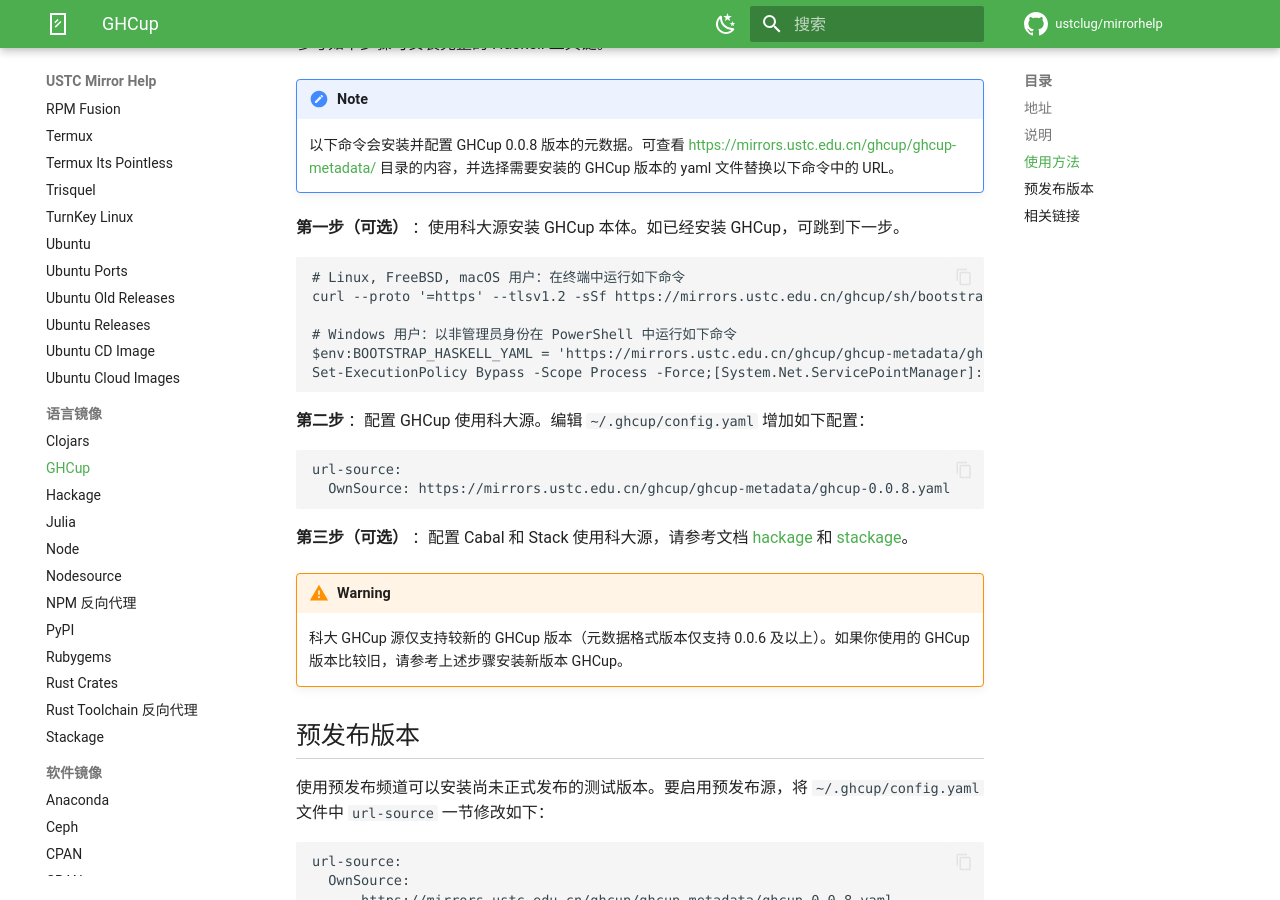
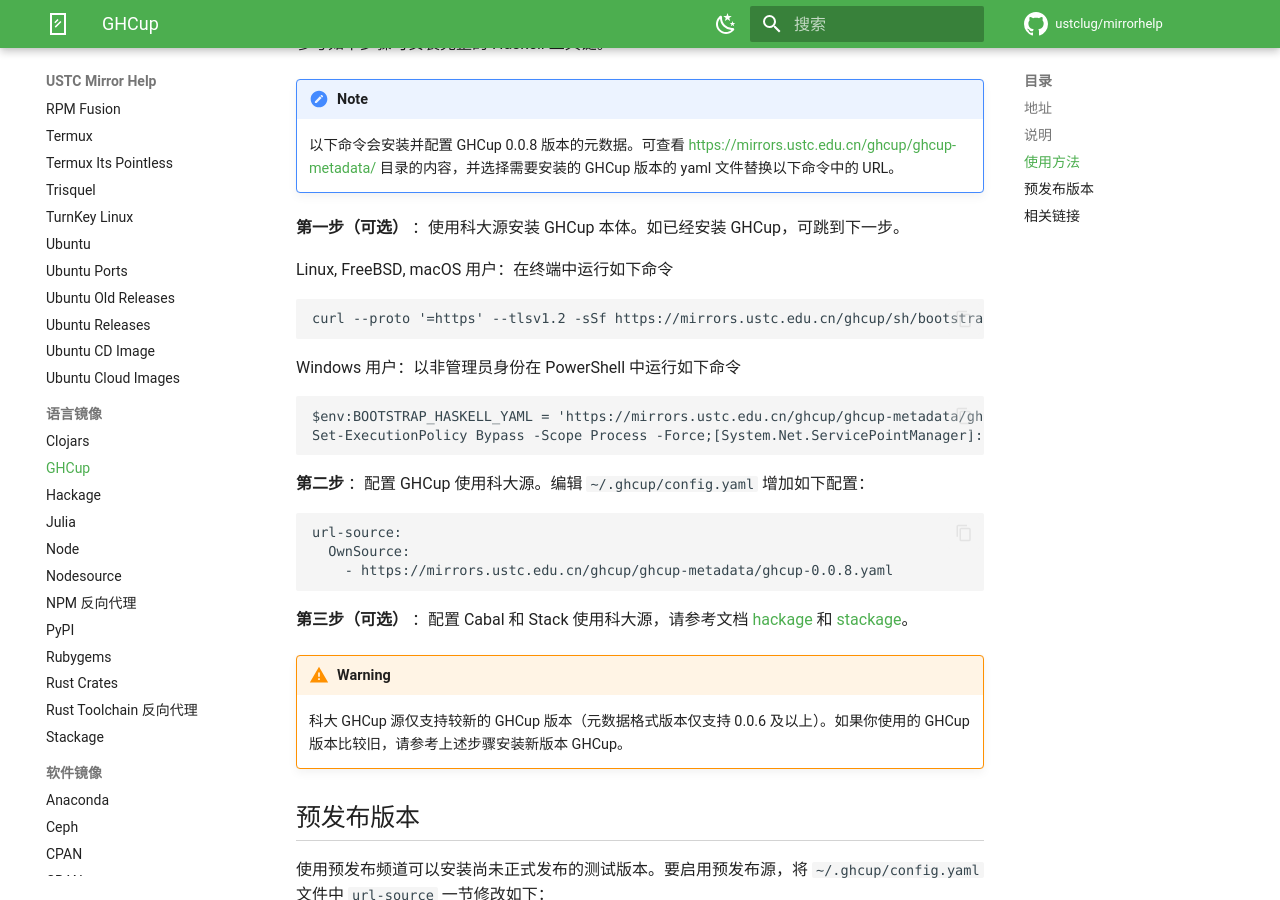
Before and after one commit to ustclug/mirrorhelp, an MkDocs documentation site: the page built from docs/ghcup.md, in a window 1280 px wide and 900 px high, scrolled down 569 px. Built offline with MkDocs 1.6.1 and Material for MkDocs 9.7.7, drawn with Linux system fonts in a browser that asks for light colours; comment, search, counter and statistics services are not loaded.

```diff
--- a/docs/ghcup.md
+++ b/docs/ghcup.md
@@ -26,17 +26,20 @@ Stackage 源使用。
 
 **第一步（可选）** ：使用科大源安装 GHCup 本体。如已经安装 GHCup，可跳到下一步。
 
-    # Linux, FreeBSD, macOS 用户：在终端中运行如下命令
+Linux, FreeBSD, macOS 用户：在终端中运行如下命令
+
     curl --proto '=https' --tlsv1.2 -sSf https://mirrors.ustc.edu.cn/ghcup/sh/bootstrap-haskell | BOOTSTRAP_HASKELL_YAML=https://mirrors.ustc.edu.cn/ghcup/ghcup-metadata/ghcup-0.0.8.yaml sh
 
-    # Windows 用户：以非管理员身份在 PowerShell 中运行如下命令
+Windows 用户：以非管理员身份在 PowerShell 中运行如下命令
+
     $env:BOOTSTRAP_HASKELL_YAML = 'https://mirrors.ustc.edu.cn/ghcup/ghcup-metadata/ghcup-0.0.8.yaml'
     Set-ExecutionPolicy Bypass -Scope Process -Force;[System.Net.ServicePointManager]::SecurityProtocol = [System.Net.ServicePointManager]::SecurityProtocol -bor 3072;Invoke-Command -ScriptBlock ([ScriptBlock]::Create((Invoke-WebRequest https://mirrors.ustc.edu.cn/ghcup/sh/bootstrap-haskell.ps1 -UseBasicParsing))) -ArgumentList $true
 
 **第二步** ：配置 GHCup 使用科大源。编辑 `~/.ghcup/config.yaml` 增加如下配置：
 
     url-source:
-      OwnSource: https://mirrors.ustc.edu.cn/ghcup/ghcup-metadata/ghcup-0.0.8.yaml
+      OwnSource:
+        - https://mirrors.ustc.edu.cn/ghcup/ghcup-metadata/ghcup-0.0.8.yaml
 
 **第三步（可选）** ：配置 Cabal 和 Stack 使用科大源，请参考文档 [hackage](hackage.md) 和 [stackage](stackage.md)。
 
```
